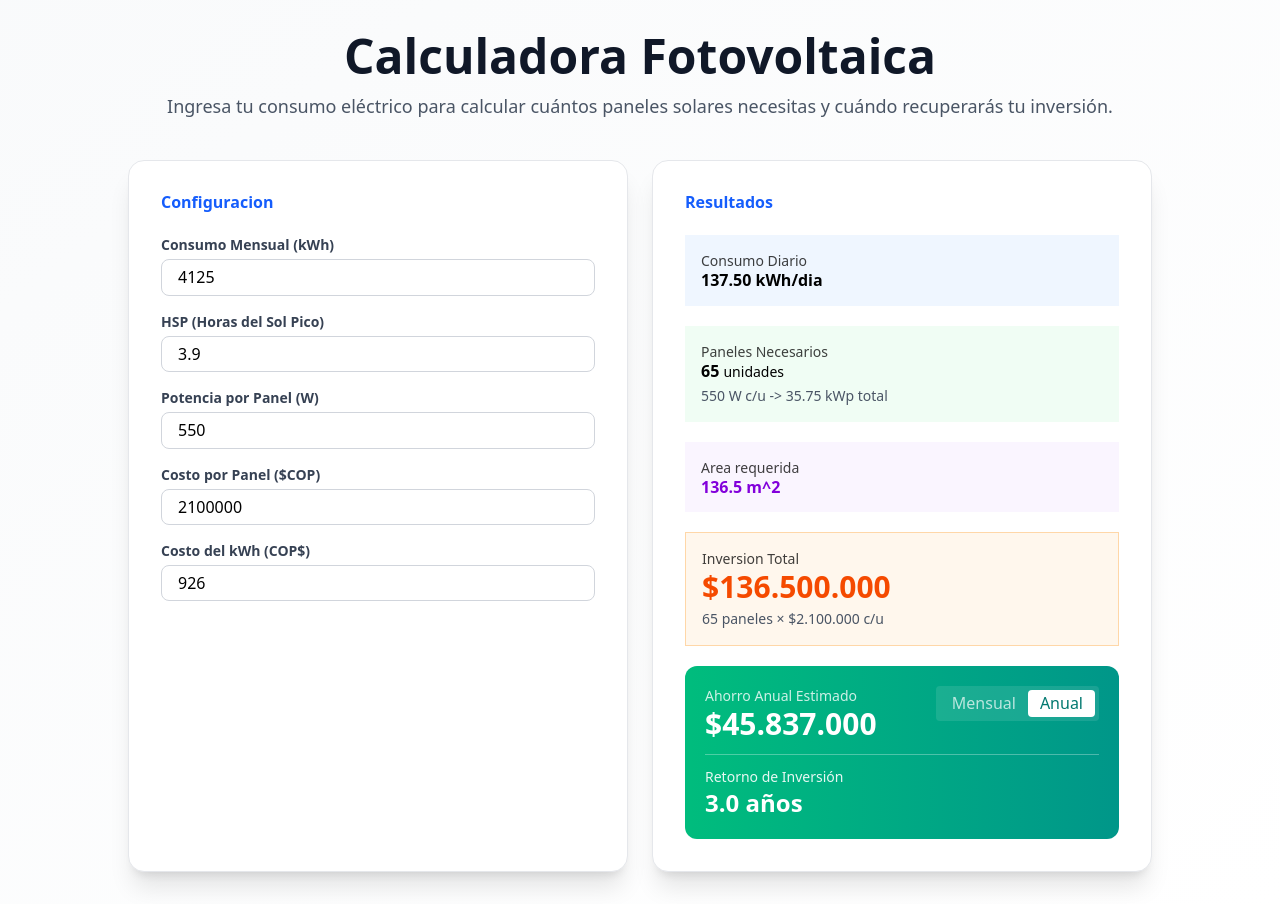
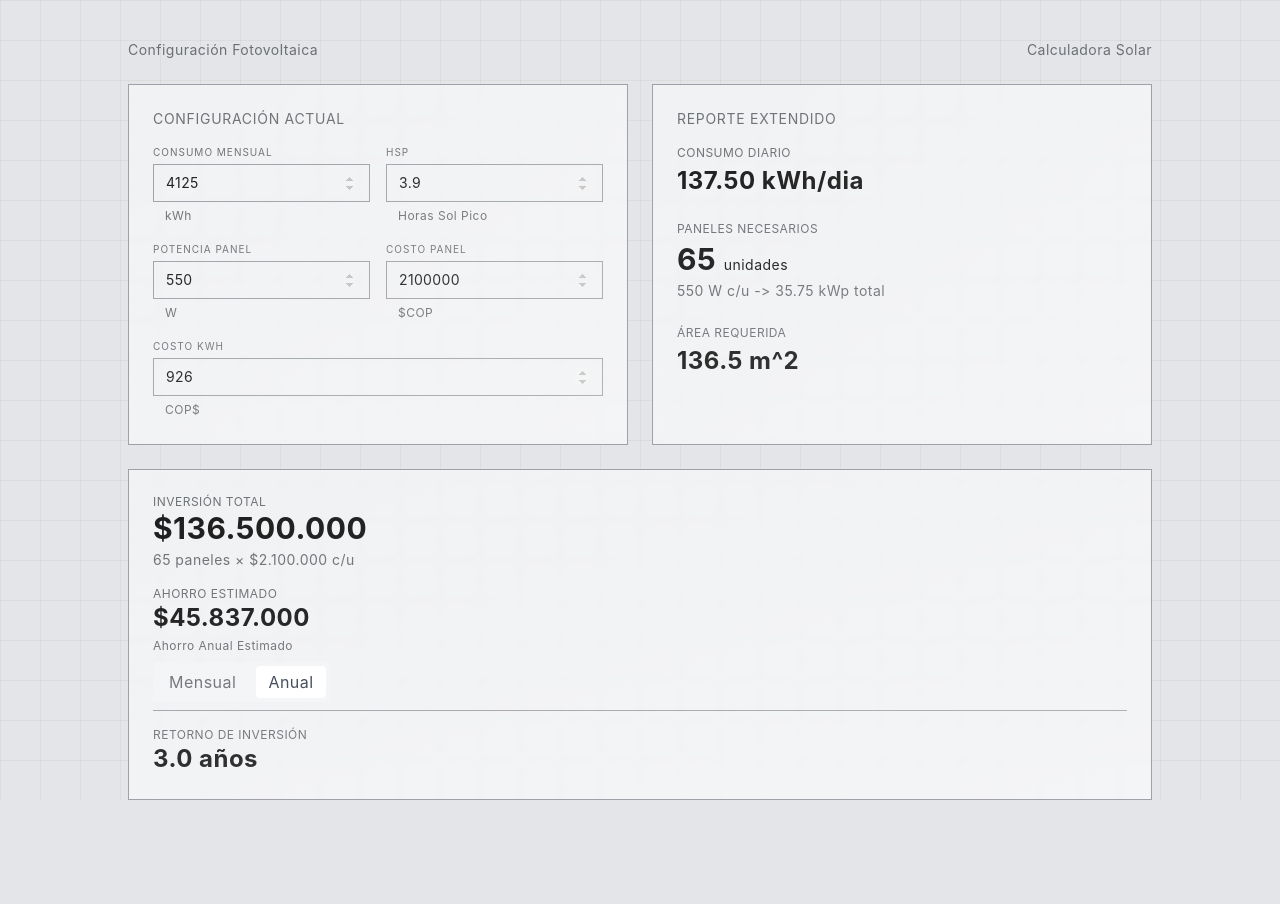
Before and after one commit to CamiloParraS/Calculadora_FotoVoltaica-STACTIC, a plain HTML site: page index.html in a window 1280 px wide. After the commit the page ends 840 px from the top, so only its background shows below. Drawn offline with nearby package versions, Linux system fonts and the light colour scheme.

Commit message:
Revamp UI and fix ROI formatting

```diff
--- a/app.js
+++ b/app.js
@@ -62,8 +62,7 @@ function calcular() {
     ? "Ahorro Mensual Estimado"
     : "Ahorro Anual Estimado";
   outputs.ahorroValor.textContent = formatMoney(ahorro);
-  outputs.roiValor.textContent =
-    roi > 0 ? roiAnios.toFixed(1) + " " + unidad : "-";
+  outputs.roiValor.textContent = roi > 0 ? roi.toFixed(1) + " " + unidad : "-";
 }
 
 Object.values(inputs).forEach((i) => i.addEventListener("input", calcular));
--- a/index.html
+++ b/index.html
@@ -9,59 +9,149 @@
             href="https://cdn.jsdelivr.net/npm/modern-normalize@v3.0.1/modern-normalize.min.css"
             rel="stylesheet"
         />
-        <script src="https://cdn.jsdelivr.net/npm/@tailwindcss/browser@4"></script>
+        <script src="https://cdn.tailwindcss.com"></script>
+
         <link rel="icon" href="resources/favicon.png" />
         <style type="text/tailwindcss">
+            @layer base {
+                :root {
+                    --bg: #e3e5e8;
+                    --line: #9ea1a7;
+                    --text: #1a1a1a;
+                    --accent: #00e0b0;
+                    --muted: #6c6f73;
+                    --warning: #f59e0b;
+                }
+
+                body {
+                    background-color: var(--bg);
+                    color: var(--text);
+                    font-family: "Inter", "JetBrains Mono", monospace;
+                    letter-spacing: 0.03em;
+                }
+
+                body::before {
+                    content: "";
+                    position: fixed;
+                    inset: 0;
+                    background-image:
+                        linear-gradient(
+                            to right,
+                            rgba(0, 0, 0, 0.04) 1px,
+                            transparent 1px
+                        ),
+                        linear-gradient(
+                            to bottom,
+                            rgba(0, 0, 0, 0.04) 1px,
+                            transparent 1px
+                        );
+                    background-size: 40px 40px;
+                    pointer-events: none;
+                    z-index: 0;
+                }
+
+                input[type="number"]::-webkit-inner-spin-button {
+                    opacity: 0.3;
+                }
+            }
+
             @layer components {
-                .card {
-                    @apply bg-white p-6 md:p-8 rounded-2xl shadow-xl border border-gray-200 transition-all duration-300 hover:shadow-2xl;
+                .panel {
+                    @apply border border-[var(--line)] bg-white/50 backdrop-blur-sm p-6 relative overflow-hidden;
                 }
+
+                .panel::after {
+                    content: "";
+                    @apply absolute inset-0 bg-gradient-to-br from-transparent to-white/20 pointer-events-none;
+                }
+
+                .input-label {
+                    @apply text-[10px] uppercase text-[var(--muted)] tracking-widest mb-1 block;
+                }
+
                 .input-field {
-                    @apply w-full px-4 py-2 border border-gray-300 rounded-lg focus:outline-none focus:ring-2 focus:ring-blue-500 transition-all duration-200;
+                    @apply w-full bg-transparent border border-[var(--line)] px-3 py-2 text-sm tracking-wide focus:border-[var(--accent)] focus:ring-0 outline-none transition;
+                }
+
+                .value-display {
+                    @apply text-3xl font-bold;
+                }
+
+                .section-title {
+                    @apply text-sm uppercase text-[var(--muted)] tracking-wider border-b border-[var(--line)] pb-1 mb-4;
+                }
+
+                .rotate-3d {
+                    transform-style: preserve-3d;
+                }
+
+                @keyframes spin-slow {
+                    from {
+                        transform: rotateY(0deg);
+                    }
+                    to {
+                        transform: rotateY(360deg);
+                    }
+                }
+
+                .animate-spin-slow {
+                    animation: spin-slow 25s linear infinite;
+                }
+
+                .warning-icon {
+                    @apply text-[var(--warning)] mr-2;
+                }
+
+                .condition-item {
+                    @apply inline-block mr-4 last:mr-0;
+                }
+
+                .condition-value {
+                    @apply text-lg font-bold;
+                }
+
+                .condition-unit {
+                    @apply text-sm text-[var(--muted)];
                 }
             }
         </style>
     </head>
 
-    <body
-        class="min-h-screen bg-gradient-to-br from-gray-50 t-gray-100 py-8 px-4"
-    >
+    <body class="min-h-screen px-8 py-10 grid-bg relative">
         <div class="max-w-5xl mx-auto">
             <!-- HEADER -->
-            <div class="text-center mb-10">
-                <h1 class="text-4xl md:text-5xl font-bold text-gray-900 mb-3">
-                    Calculadora Fotovoltaica
-                </h1>
-                <p class="text-lg text-gray-600">
-                    Ingresa tu consumo eléctrico para calcular cuántos paneles
-                    solares necesitas y cuándo recuperarás tu inversión.
-                </p>
+            <div class="flex justify-between items-center mb-6">
+                <div class="text-sm text-[var(--muted)]">
+                    <span>Configuración Fotovoltaica</span>
+                </div>
+                <div class="text-sm text-[var(--muted)]">Calculadora Solar</div>
             </div>
 
             <div class="grid lg:grid-cols-2 gap-6">
                 <!-- Panel de Entrada -->
-                <div class="card">
-                    <h2 class="text-2x1 font-bold text-blue-600 mb-6">
-                        Configuracion
+                <div class="panel">
+                    <h2
+                        class="text-sm uppercase text-[var(--muted)] tracking-wider mb-4"
+                    >
+                        Configuración Actual
                     </h2>
                     <div class="space-y-4">
-                        <div>
-                            <label
-                                for="consumoMensual"
-                                class="block text-sm font-semibold text-gray-700 mb-1"
-                                >Consumo Mensual (kWh)</label
+                        <div class="flex flex-wrap -mx-2">
+                            <div class="px-2 w-1/2">
+                                <label for="consumoMensual" class="input-label"
+                                    >Consumo Mensual</label
                                 ><input
                                     type="number"
                                     id="consumoMensual"
                                     class="input-field"
                                     value="4125"
                                 />
+                                <span class="text-xs text-[var(--muted)] ml-3"
+                                    >kWh</span
+                                >
                             </div>
-                        <div>
-                            <label
-                                for="hsp"
-                                class="block text-sm font-semibold text-gray-700 mb-1"
-                                >HSP (Horas del Sol Pico)</label
+                            <div class="px-2 w-1/2">
+                                <label for="hsp" class="input-label">HSP</label
                                 ><input
                                     type="number"
                                     id="hsp"
@@ -69,12 +159,15 @@
                                     step="0.1"
                                     value="3.9"
                                 />
+                                <span class="text-xs text-[var(--muted)] ml-3"
+                                    >Horas Sol Pico</span
+                                >
                             </div>
-                        <div>
-                            <label
-                                for="wattPanel"
-                                class="block text-sm font-semibold text-gray-700 mb-1"
-                                >Potencia por Panel (W)</label
+                        </div>
+                        <div class="flex flex-wrap -mx-2">
+                            <div class="px-2 w-1/2">
+                                <label for="wattPanel" class="input-label"
+                                    >Potencia Panel</label
                                 ><input
                                     type="number"
                                     id="wattPanel"
@@ -82,135 +175,133 @@
                                     step="10"
                                     value="550"
                                 />
+                                <span class="text-xs text-[var(--muted)] ml-3"
+                                    >W</span
+                                >
                             </div>
-                        <div>
-                            <label
-                                for="costoPorPanel"
-                                class="block text-sm font-semibold text-gray-700 mb-1"
-                                >Costo por Panel ($COP)</label
+                            <div class="px-2 w-1/2">
+                                <label for="costoPorPanel" class="input-label"
+                                    >Costo Panel</label
                                 ><input
                                     type="number"
                                     id="costoPorPanel"
                                     class="input-field"
                                     value="2100000"
                                 />
+                                <span class="text-xs text-[var(--muted)] ml-3"
+                                    >$COP</span
+                                >
+                            </div>
                         </div>
                         <div>
-                            <label
-                                for=""
-                                class="block text-sm font-semibold text-gray-700 mb-1"
-                                >Costo del kWh (COP$)</label
+                            <label for="costoKwh" class="input-label"
+                                >Costo kWh</label
                             ><input
                                 type="number"
                                 id="costoKwh"
                                 class="input-field"
                                 value="926"
                             />
+                            <span class="text-xs text-[var(--muted)] ml-3"
+                                >COP$</span
+                            >
                         </div>
                     </div>
                 </div>
-                <!-- Panel de resultados -->
-                <div class="card">
-                    <h2 class="text-2x1 font-bold text-blue-600 mb-6">
-                        Resultados
+                <!-- Panel de Resultados -->
+                <div class="panel">
+                    <h2
+                        class="text-sm uppercase text-[var(--muted)] tracking-wider mb-4"
+                    >
+                        Reporte Extendido
                     </h2>
-                    <div class="space-y-5">
-                        <!-- Consumo Diario -->
-                        <div class="bg-blue-50 p-4 rounded-x1">
-                            <p class="text-sm opacity-75">Consumo Diario</p>
+                    <div class="space-y-6">
+                        <!-- Consumo Diario como condición actual -->
+                        <div>
                             <p
-                                id="consumoDiario"
-                                class="text-2x1 font-bold text-primary"
+                                class="text-xs uppercase text-[var(--muted)] mb-1"
                             >
-                                -- kWh/dia
+                                Consumo Diario
+                            </p>
+                            <p id="consumoDiario" class="text-2xl font-bold">
+                                -- kWh/día
                             </p>
                         </div>
-                        <!-- Paneles -->
-                        <div class="bg-green-50 p-4 rounded-x1">
-                            <p class="text-sm opacity-75">Paneles Necesarios</p>
+                        <!-- Paneles Necesarios -->
+                        <div>
                             <p
-                                id="paneles"
-                                class="text-3x1 font-bold text-success"
+                                class="text-xs uppercase text-[var(--muted)] mb-1"
                             >
-                                --
+                                Paneles Necesarios
                             </p>
+                            <p id="paneles" class="text-3xl font-bold">--</p>
                             <p
                                 id="potenciaTotal"
-                                class="text-sm text-gray-600 mt-1"
+                                class="text-sm text-[var(--muted)] mt-1"
                             ></p>
                         </div>
-                        <!-- Area -->
-                        <div class="bg-purple-50 p-4 rounded-x1">
-                            <p class="text-sm opacity-75">Area requerida</p>
+                        <!-- Área Requerida -->
+                        <div>
                             <p
-                                id="areaTotal"
-                                class="text-2x1 font-bold text-purple-700"
+                                class="text-xs uppercase text-[var(--muted)] mb-1"
                             >
-                                -- m^2
+                                Área Requerida
+                            </p>
+                            <p id="areaTotal" class="text-2xl font-bold">
+                                -- m²
                             </p>
                         </div>
-                        <!-- Costo Total -->
-                        <div
-                            class="bg-orange-50 p-4 rounded-x1 border border-orange-200"
-                        >
-                            <p class="text-sm opacity-75">Inversion Total</p>
-                            <p
-                                id="costoTotal"
-                                class="text-3xl font-bold text-orange-600"
-                            >
-                                $0
+                    </div>
+                </div>
+            </div>
+
+            <!-- Sección de Advertencia e Inversión -->
+            <div class="mt-6 panel">
+                <div class="flex items-start">
+                    <div>
+                        <p class="text-xs uppercase text-[var(--muted)]">
+                            Inversión Total
                         </p>
+                        <p id="costoTotal" class="text-3xl font-bold">$0</p>
+
                         <p
                             id="costoDetalle"
-                                class="text-sm text-gray-600 mt-1"
+                            class="text-sm text-[var(--muted)] mt-1"
                         ></p>
                     </div>
-                        <!-- Ahorro y ROI-->
-                        <div
-                            class="bg-gradient-to-r from-emerald-500 to-teal-600 p-5 rounded-xl text-white"
-                        >
-                            <div class="flex items-start gap-4">
-                                <div>
+                </div>
+                <div class="mt-4 space-y-2">
+                    <div class="">
+                        <p class="text-xs uppercase text-[var(--muted)]">
+                            Ahorro Estimado
+                        </p>
+                        <p id="ahorroValor" class="text-2xl font-bold">--</p>
                         <p
                             id="ahorroLabel"
-                                        class="text-sm opacity-80"
-                                    >
-                                        Ahorro Anual Estimado
-                                    </p>
-                                    <p
-                                        id="ahorroValor"
-                                        class="text-3xl font-bold neon-text"
-                                    >
-                                        $0
-                                    </p>
+                            class="text-xs text-[var(--muted)] mt-1"
+                        ></p>
                     </div>
-                                <div
-                                    class="ml-auto inline-flex rounded bg-white/10 p-1"
-                                >
+
+                    <div class="inline-flex rounded bg-gray-100 p-1 mt-2">
                         <button
                             id="btnMensual"
-                                        class="px-3 py-1 rounded text-white/70"
+                            class="px-3 py-1 rounded text-[var(--muted)]"
                         >
                             Mensual
                         </button>
                         <button
                             id="btnAnual"
-                                        class="ml-2 px-3 py-1 rounded bg-white text-teal-700"
+                            class="ml-2 px-3 py-1 rounded bg-white text-gray-700"
                         >
                             Anual
                         </button>
                     </div>
-                            </div>
 
-                            <div class="mt-3 pt-3 border-t border-white/30">
-                                <p class="text-sm opacity-90">
+                    <div class="mt-4 pt-4 border-t border-[var(--line)]">
+                        <p class="text-xs uppercase text-[var(--muted)]">
                             Retorno de Inversión
                         </p>
-                                <p id="roiValor" class="text-2xl font-bold">
-                                    --
-                                </p>
-                            </div>
-                        </div>
+                        <p id="roiValor" class="text-2xl font-bold">--</p>
                     </div>
                 </div>
             </div>
```
Lines whose indentation alone changed are shown as unchanged.
